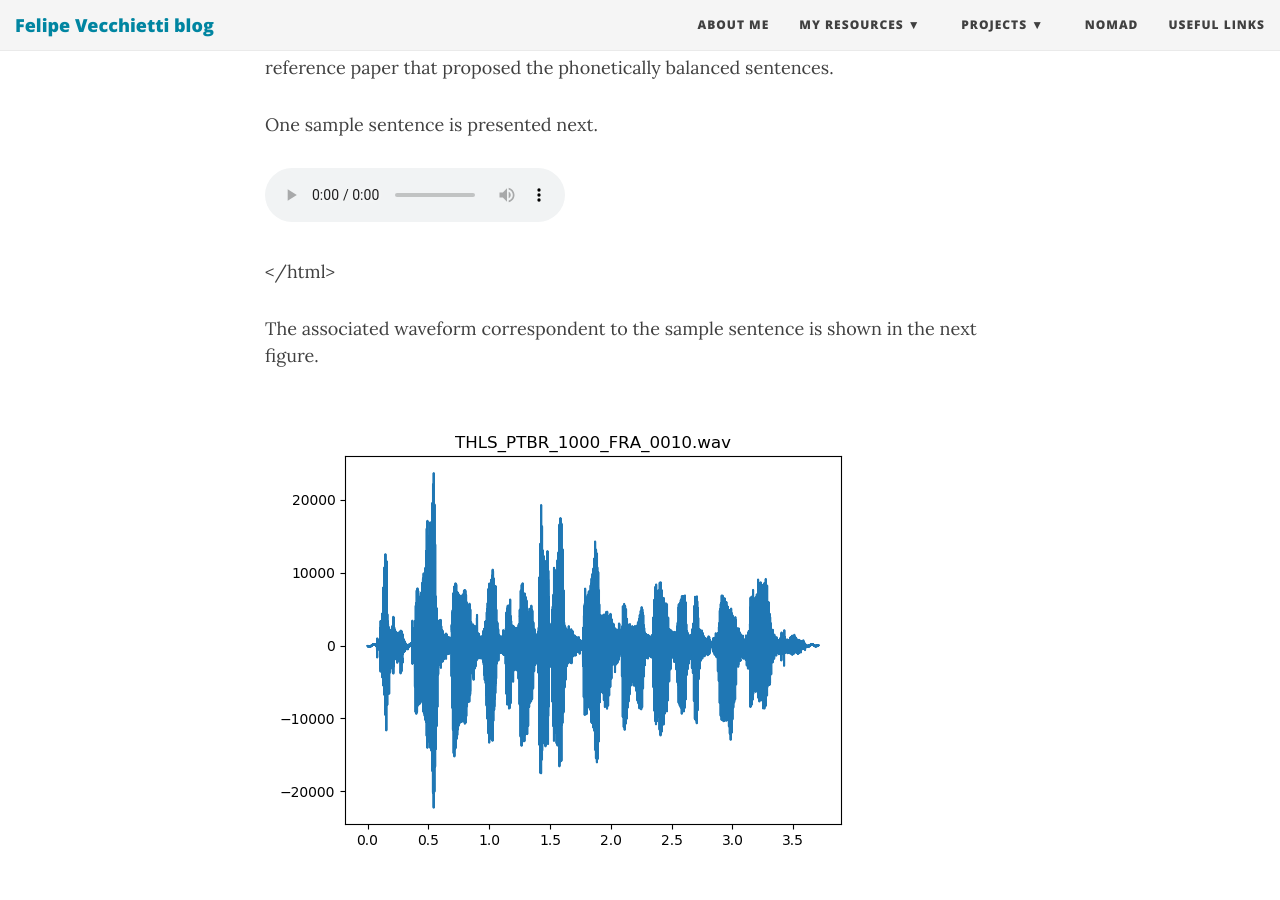
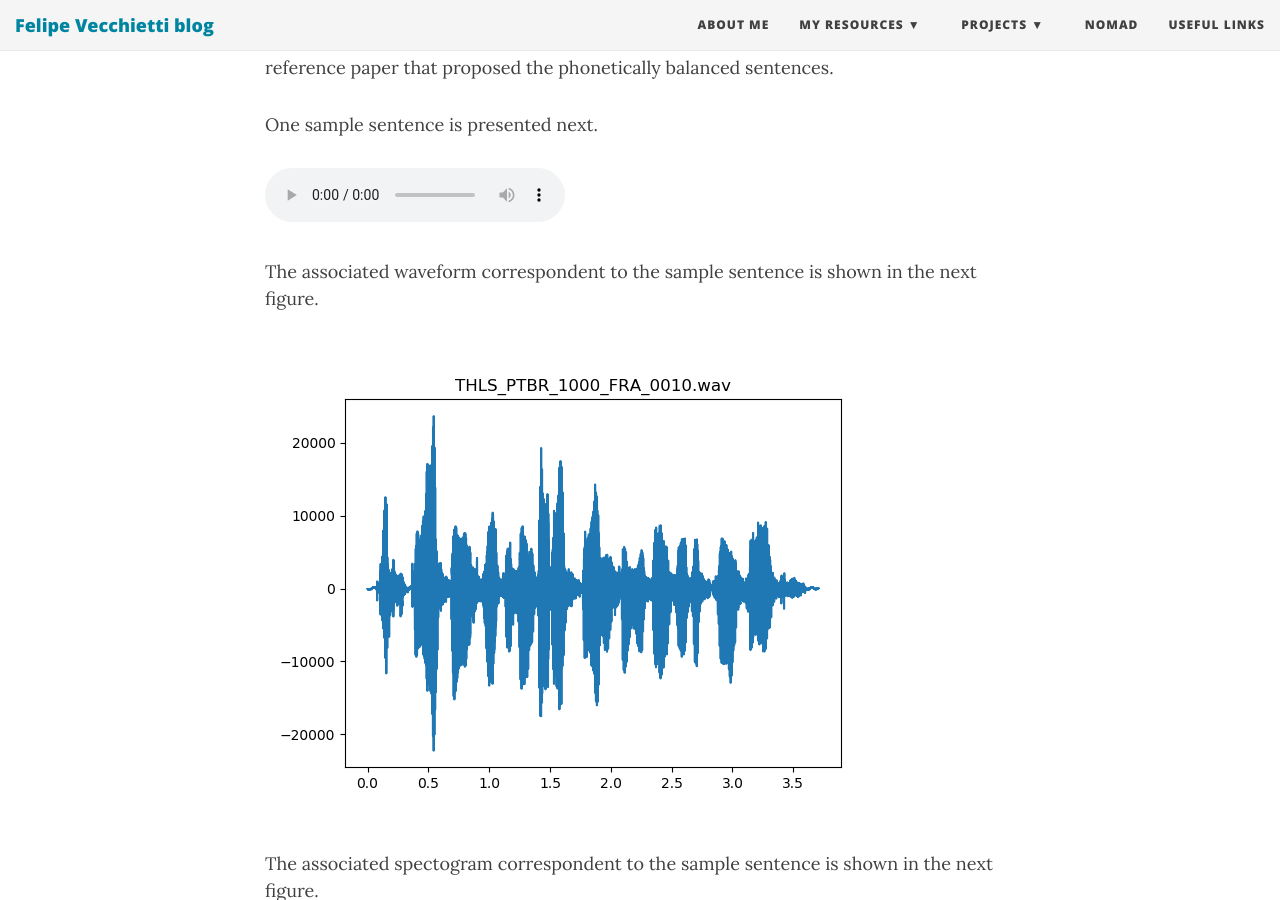
Before and after one commit to lfelipesv/lfelipesv.github.io, a Jekyll site: the page built from _posts/2018-10-23-thls-dataset.md, in a window 1280 px wide and 900 px high, scrolled down 1009 px. Built offline with Jekyll 4.4.1, drawn with Linux system fonts in a browser that asks for light colours; nearby versions of some CDN libraries.

Commit message:
bug fix thls post

```diff
--- a/_posts/2018-10-23-thls-dataset.md
+++ b/_posts/2018-10-23-thls-dataset.md
@@ -11,9 +11,11 @@ The dataset recorded in that day at the studio, after edited by me, is named as
 
 One sample sentence is presented next.
 
+<html>
 <audio controls>
   <source src="/img/thls-sounds/THLS_PTBR_1000_FRA_0010.wav" type="audio/wav">
-</audio></html>
+</audio>
+</html>
 
 The associated waveform correspondent to the sample sentence is shown in the next figure.
 
```
